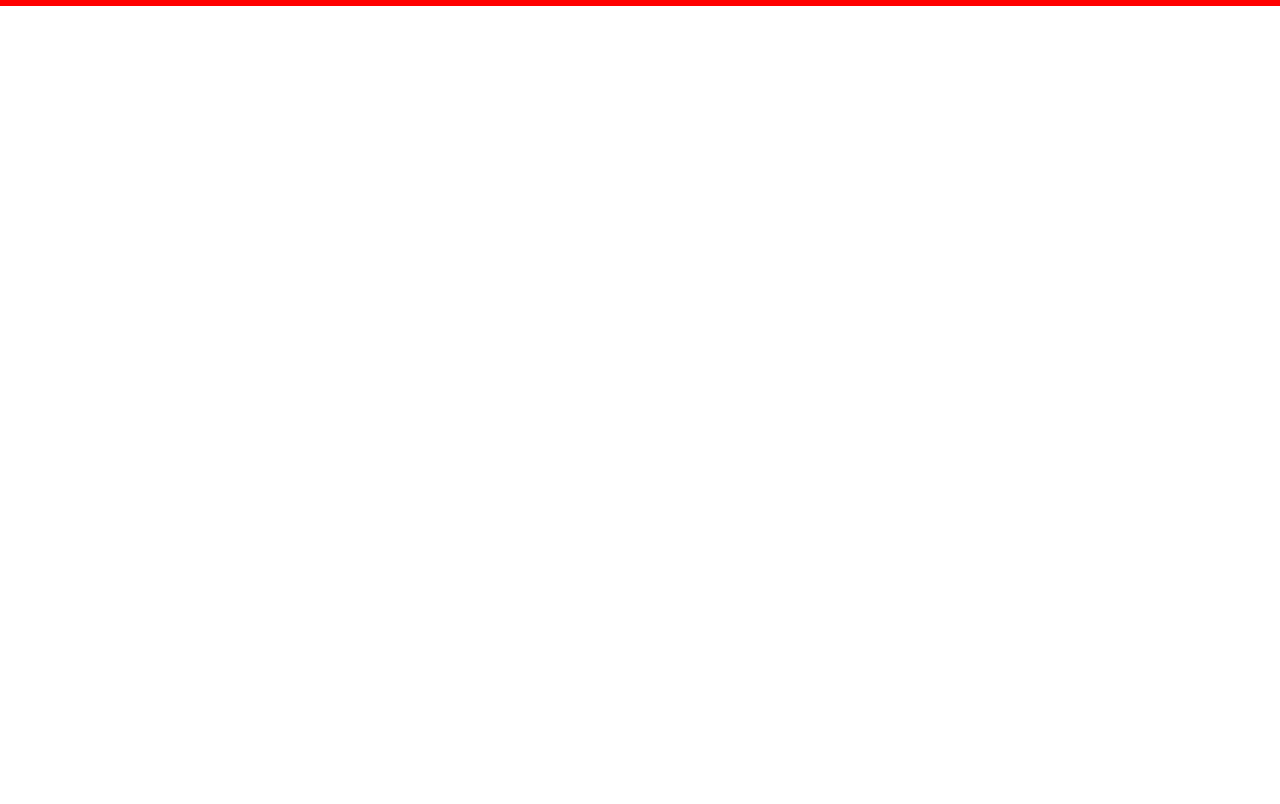
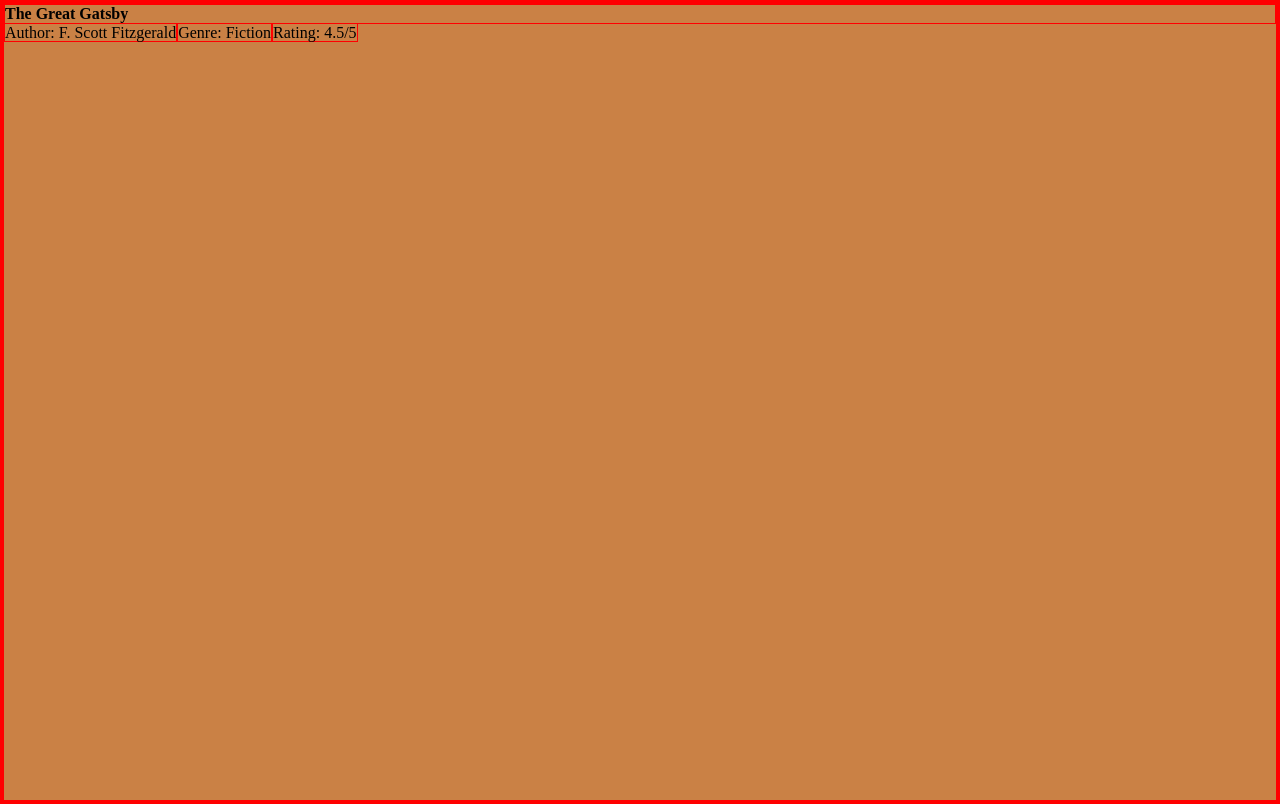
Before and after one commit to 1ars1an/odin-library, a plain HTML site: page index.html in a window 1280 px wide. Drawn offline with Linux system fonts and the light colour scheme.

Commit message:
Add create method for bookCard element

```diff
--- a/script.js
+++ b/script.js
@@ -0,0 +1,44 @@
+let myLibrary = [];
+
+const book = {
+    title: 'The Great Gatsby',
+    author: 'F. Scott Fitzgerald',
+    genre: 'Fiction',
+    rating: '4.5/5'
+};
+
+myLibrary.push(book);
+
+function Book(name, author, genre, rating) {
+    this.name = name
+    this.author = author
+    this.genre = genre
+    this.rating = rating
+}
+
+function addBookToLibrary() {
+
+}
+
+function createBookCard (book) {
+        let bookCard = document.createElement("div");
+        let bookTitle = document.createElement("h4");
+        let bookAuthor = document.createElement('span');
+        let bookGenre = document.createElement('span');
+        let bookRating = document.createElement('span');
+
+        bookCard.classList.add("card");
+        [bookTitle, bookAuthor, bookGenre, bookRating].forEach(el => el.classList.add("book-info"));
+
+        bookTitle.textContent = book.title || 'Unknown Title';
+        bookAuthor.textContent = `Author: ${book.author || 'Unknown Author'}`;
+        bookGenre.textContent = `Genre: ${book.genre || 'Unknown Genre'}`;
+        bookRating.textContent = `Rating: ${book.rating || 'No Rating'}`;
+
+        const container = document.querySelector('.container');
+
+        bookCard.append(bookTitle, bookAuthor, bookGenre, bookRating);
+        container.appendChild(bookCard);
+}
+
+createBookCard(book);
--- a/style.css
+++ b/style.css
@@ -10,4 +10,5 @@
     grid-template-columns: repeat(auto-fit, minmax(200px, 1fr));
     grid-template-rows: repeat(auto-fit, minmax(200px, 1fr));
     background-color: rgba(202, 129, 69, 1);
+    height: 100vh;
 }
```
